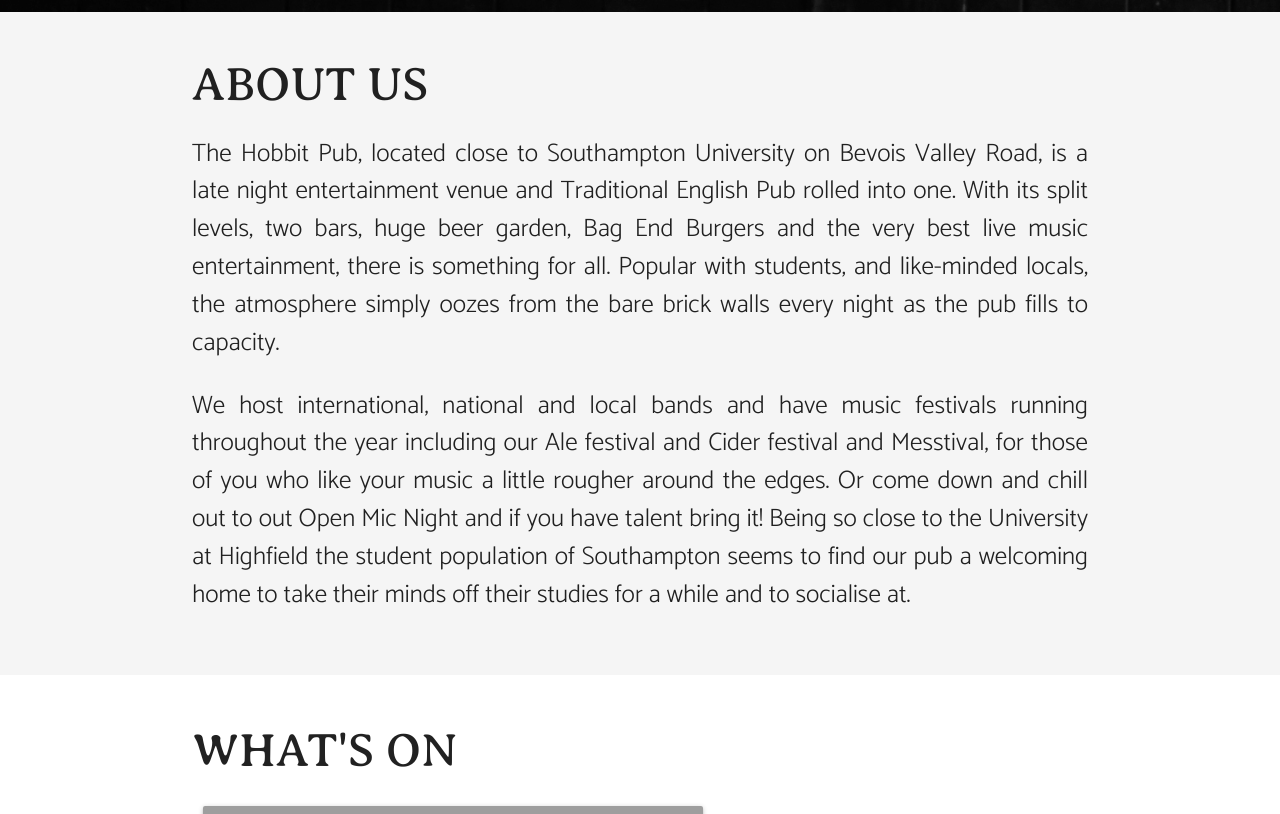
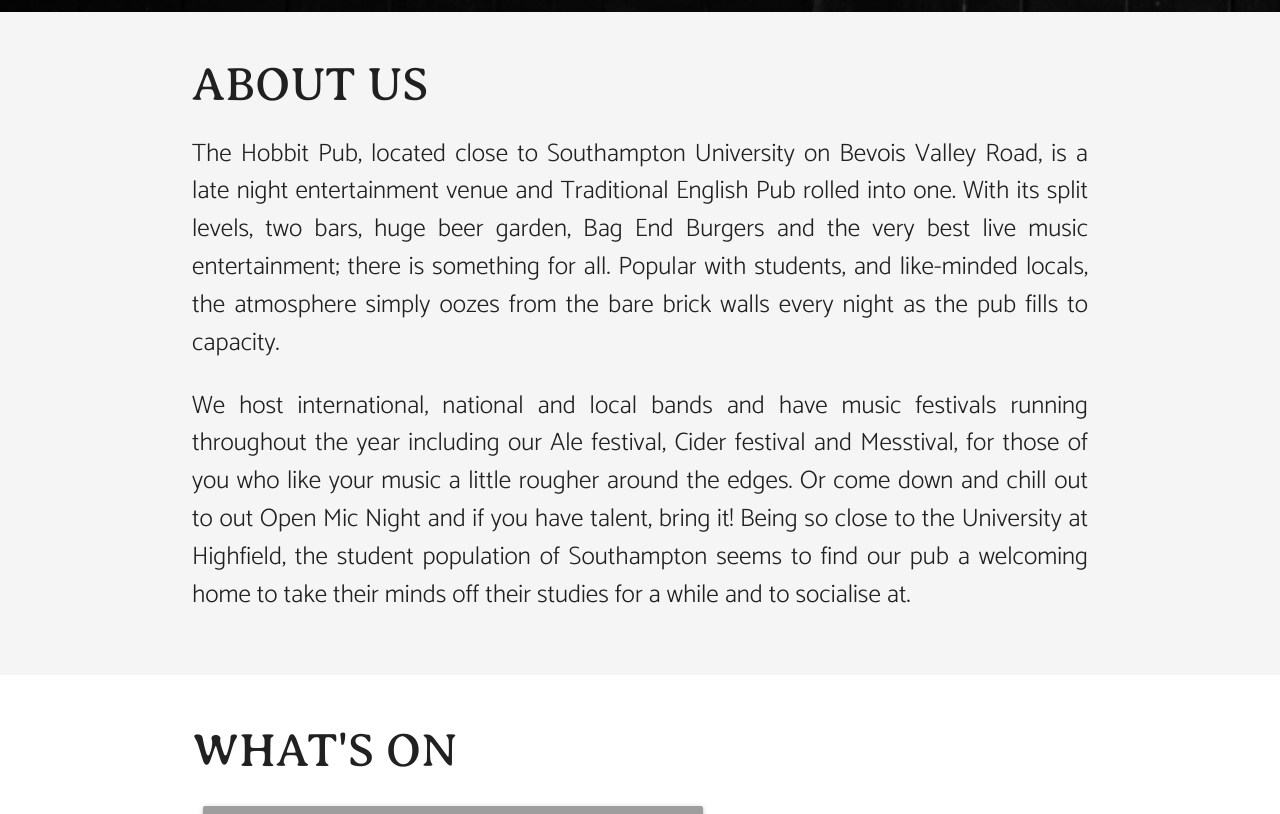
Before and after one commit to elizabethmaccabe/TheHobbitPub, a website: page site/index.html in a window 1280 px wide. Shown: the part 734-1548 px from the top of the page. Drawn offline with Linux system fonts and the light colour scheme; grey boxes are pictures that could not be loaded.

Commit message:
Grammar check

```diff
--- a/site/index.html
+++ b/site/index.html
@@ -43,8 +43,8 @@
             <div class="section grey lighten-4">
                 <div class="row container">
                     <h2>ABOUT US</h2>
-                    <p class="flow-text">The Hobbit Pub, located close to Southampton University on Bevois Valley Road, is a late night entertainment venue and Traditional English Pub rolled into one. With its split levels, two bars, huge beer garden, Bag End Burgers and the very best live music entertainment, there is something for all. Popular with students, and like-minded locals, the atmosphere simply oozes from the bare brick walls every night as the pub fills to capacity.</p>
-                    <p class="flow-text">We host international, national and local bands and have music festivals running throughout the year including our Ale festival and Cider festival and Messtival, for those of you who like your music a little rougher around the edges. Or come down and chill out to out Open Mic Night and if you have talent bring it! Being so close to the University at Highfield the student population of Southampton seems to find our pub a welcoming home to take their minds off their studies for a while and to socialise at.</p>
+                    <p class="flow-text">The Hobbit Pub, located close to Southampton University on Bevois Valley Road, is a late night entertainment venue and Traditional English Pub rolled into one. With its split levels, two bars, huge beer garden, Bag End Burgers and the very best live music entertainment; there is something for all. Popular with students, and like-minded locals, the atmosphere simply oozes from the bare brick walls every night as the pub fills to capacity.</p>
+                    <p class="flow-text">We host international, national and local bands and have music festivals running throughout the year including our Ale festival, Cider festival and Messtival, for those of you who like your music a little rougher around the edges. Or come down and chill out to out Open Mic Night and if you have talent, bring it! Being so close to the University at Highfield, the student population of Southampton seems to find our pub a welcoming home to take their minds off their studies for a while and to socialise at.</p>
                 </div>
             </div>
             <div class="section white">
```
